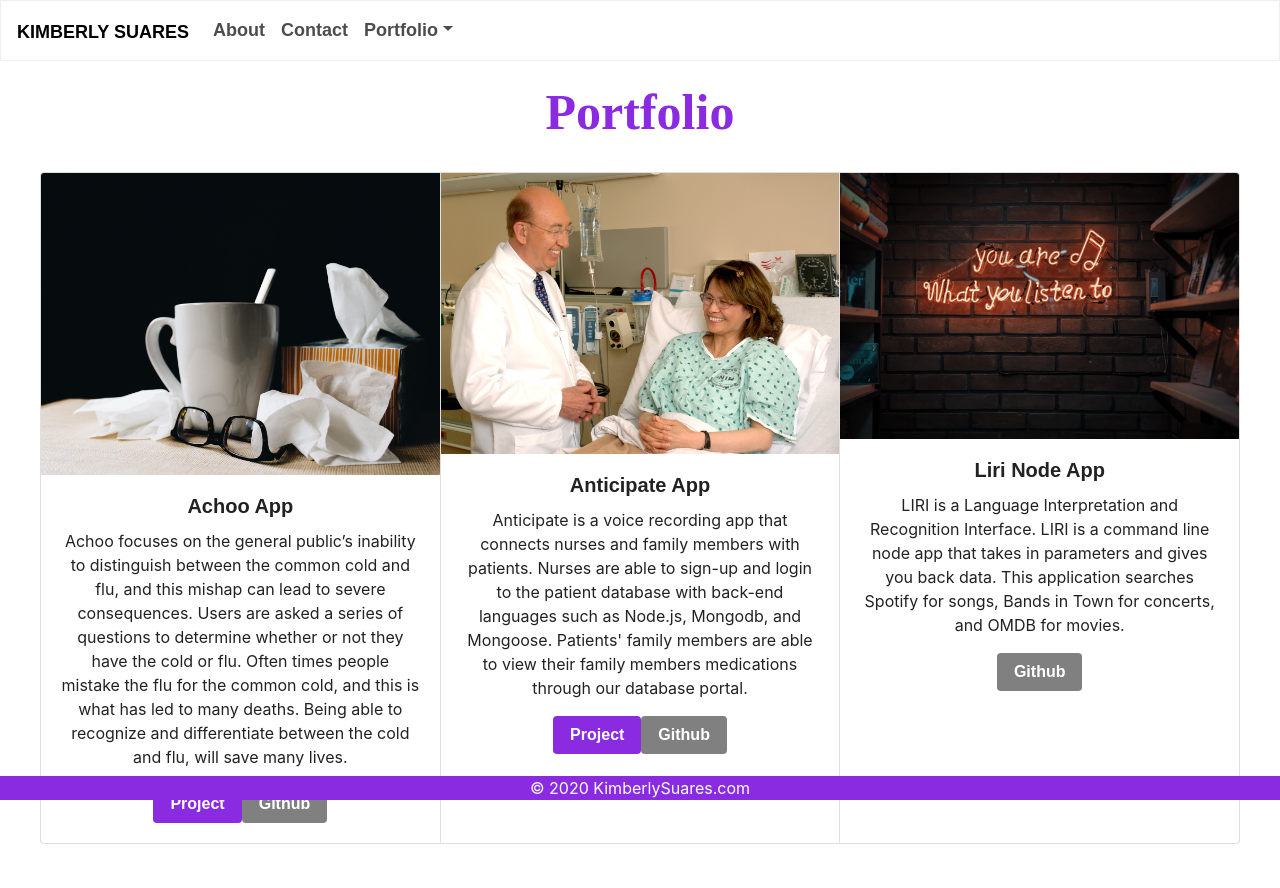
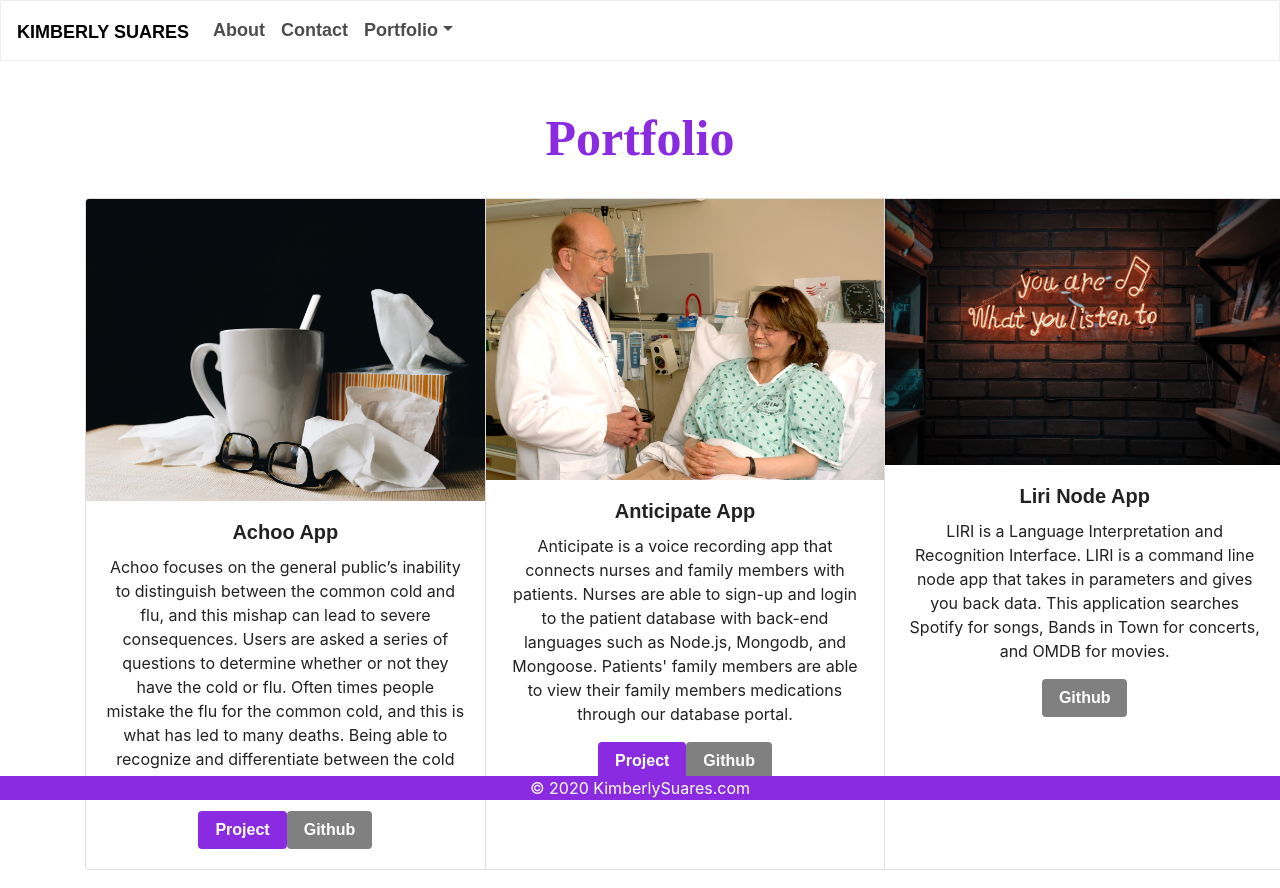
Before and after one commit to ksuares1/kimberly-, a React (Create React App) app in the folder client/: page /portfolio in a window 1280 px wide. Shown: the top 888 px of the page. Before the commit the page ends 844 px from the top, so only its background shows below. Built offline with nearby package versions, Linux system fonts and the light colour scheme; a web font is replaced by a local one.

Commit message:
added container to portfolio page

```diff
--- a/client/src/components/Portfolio/index.css
+++ b/client/src/components/Portfolio/index.css
@@ -15,7 +15,7 @@
 }
 
 .port-size{
-    text-align: center;
+    /* text-align: center; */
     margin: auto;
     /* height:35% */
     /* float:right; */
--- a/client/src/components/Portfolio/index.js
+++ b/client/src/components/Portfolio/index.js
@@ -1,12 +1,12 @@
 import React from "react";
 import { MDBCard, MDBCardTitle, MDBBtn, MDBCardGroup, MDBCardImage, MDBCardText, MDBCardBody } from "mdbreact";
 import './index.css';
-
+import Container from 'react-bootstrap/Container';
 
 
 const PortfolioComponent = () => {
   return (
-    <main>
+    <Container style={{paddingTop:"2%"}}>
     <h1 className="port-font">Portfolio</h1>
     <br>
     </br>
@@ -68,7 +68,7 @@ const PortfolioComponent = () => {
         </MDBCardBody>
       </MDBCard>
     </MDBCardGroup>
-    </main>
+    </Container>
   );
 }
 
```
